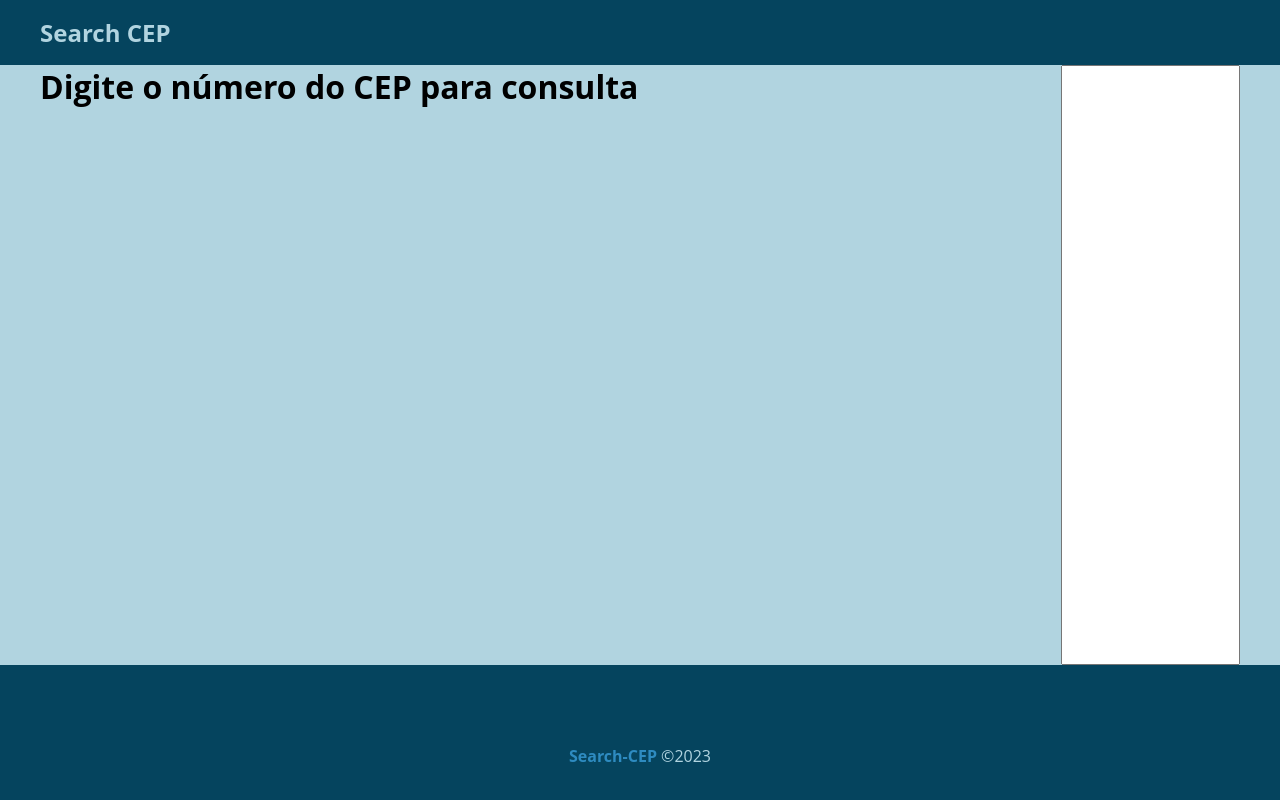
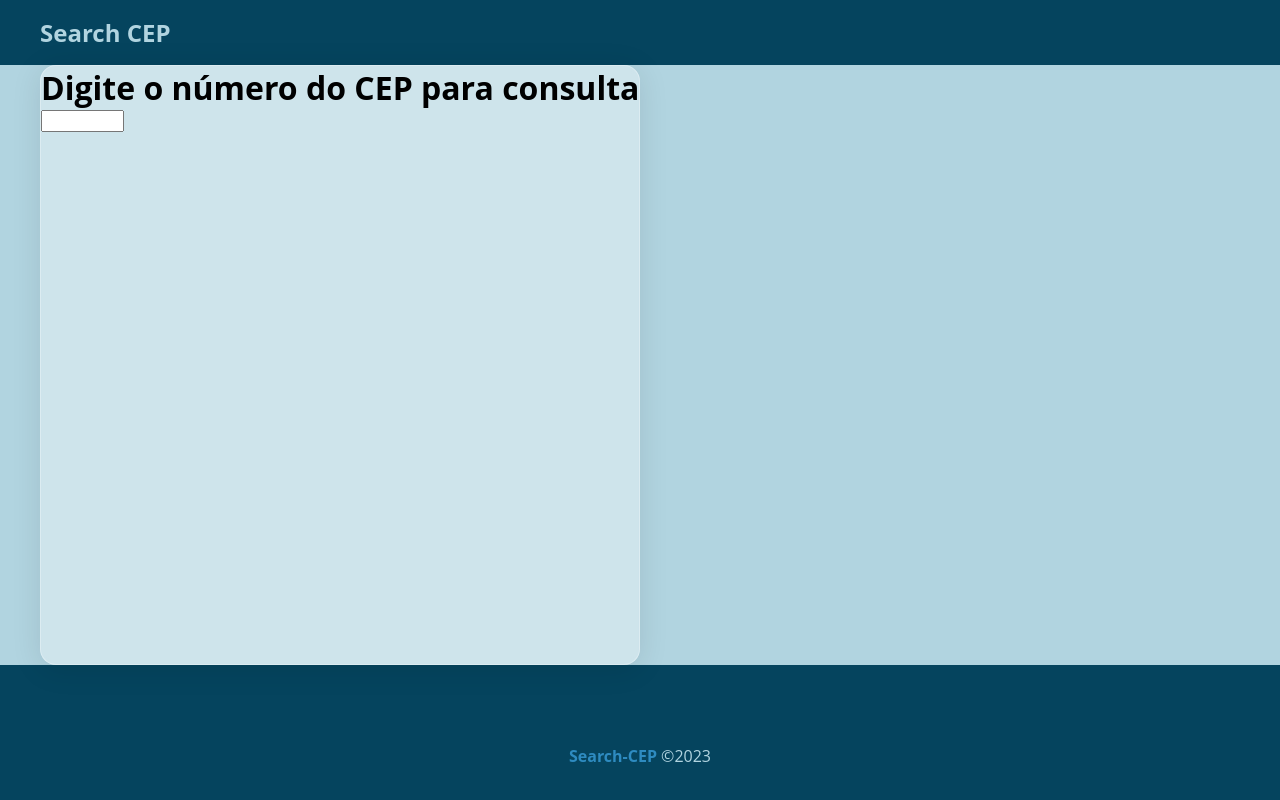
Before and after one commit to Eflorscuk/search-cep, a React (Create React App) app in the folder frontend/: page /seachcepnumber in a window 1280 px wide. Shown: the top 800 px of the page. Built offline with nearby package versions, Linux system fonts and the light colour scheme.

Commit message:
Project Updated (frontend) => Updated Search Number Cep

```diff
--- a/frontend/src/components/pages/SearchNumber.js
+++ b/frontend/src/components/pages/SearchNumber.js
@@ -1,9 +1,12 @@
+import styles from "./SearchNumber.module.css"
+
 const SearchNumber = () => {
-    return(
-    <>
-        <h1>Digite o número do CEP para consulta</h1>
-        <input type="text"></input>
-    </>)
+    return (
+        <form action="#" className={styles.form}>
+            <h1>Digite o número do CEP para consulta</h1>
+            <input type="text" maxlength="8" size="8" name="cep"></input>
+        </form>
+    )
 }
 
 export default SearchNumber
--- a/frontend/src/components/pages/SearchNumber.module.css
+++ b/frontend/src/components/pages/SearchNumber.module.css
@@ -0,0 +1,8 @@
+.form {
+    background: rgba(255, 255, 255, 0.37);
+    border-radius: 16px;
+    box-shadow: 0 4px 30px rgba(0, 0, 0, 0.1);
+    backdrop-filter: blur(4.5px);
+    -webkit-backdrop-filter: blur(4.5px);
+    border: 1px solid rgba(255, 255, 255, 0.3);
+}
```
Also changed, not shown: frontend/src/components/pages/Result.js (added), frontend/src/components/pages/Result.module.css (added).
